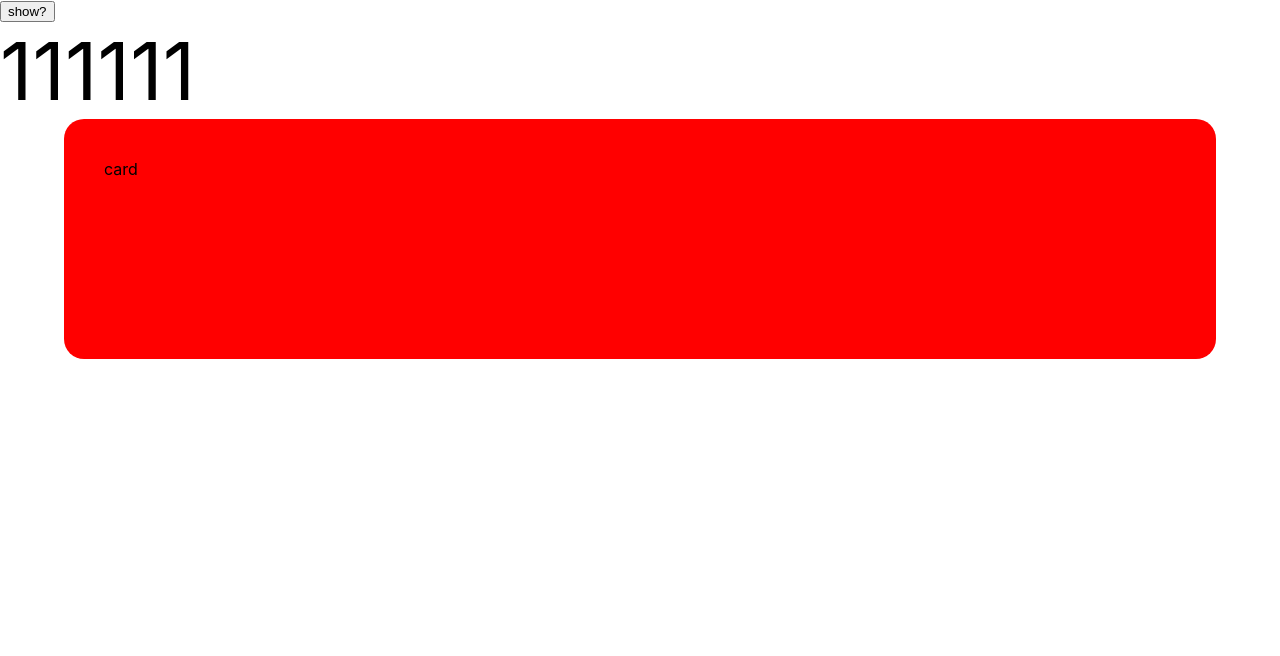
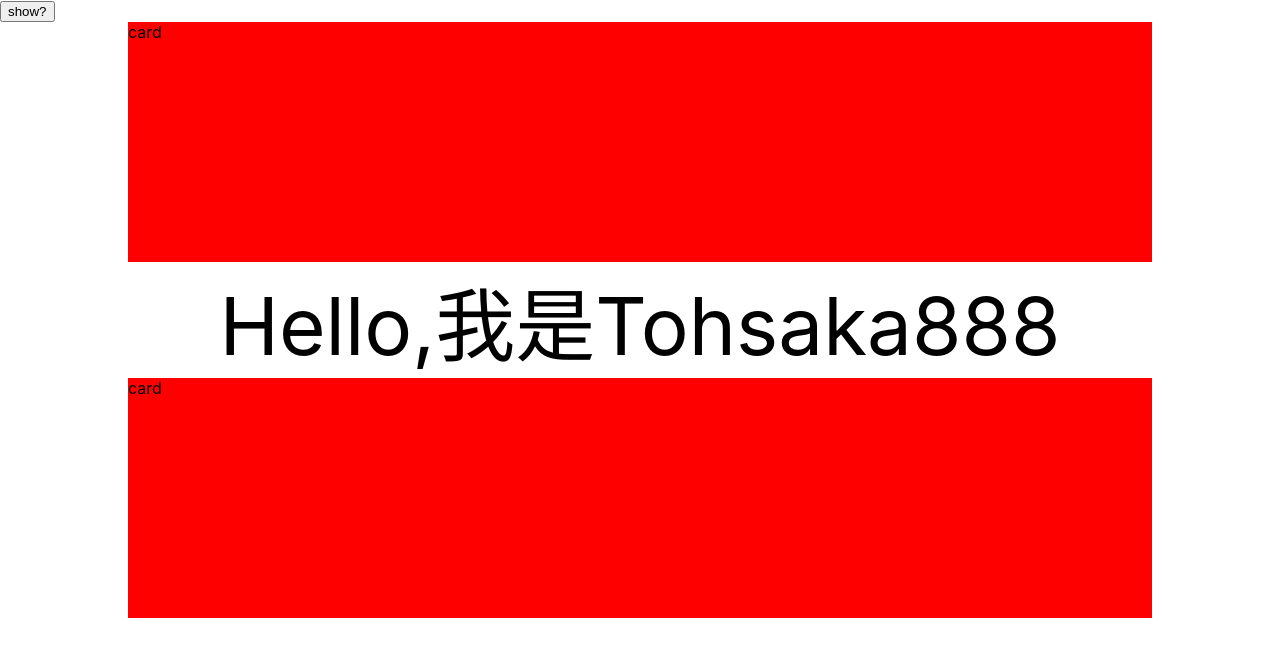
Before and after one commit to tohsaka888/personal-custom-animation, a React (Create React App) app: page / in a window 1280 px wide. Both pictures are taken after a click on the button "show?". Shown: the top 656 px of the page. Built offline with nearby package versions, Linux system fonts and the light colour scheme.

Commit message:
实例更新

```diff
--- a/src/App.css
+++ b/src/App.css
@@ -36,3 +36,10 @@
     transform: rotate(360deg);
   }
 }
+
+.card {
+  height: 30vh;
+  margin-left: 10vw;
+  background-color: red;
+  width: 80vw;
+}
--- a/src/App.tsx
+++ b/src/App.tsx
@@ -4,11 +4,18 @@ import TextMovement from "./springs/TextMovement";
 import TransformCard from "./springs/TransformCard";
 import { SpringConfig } from "react-spring";
 
-const configs: SpringConfig = {
+const configsLeft: SpringConfig = {
   mass: 1,
   tension: 200,
-  friction: 20,
-  bounce: 0.6,
+  friction: 50,
+  bounce: 0.8,
+};
+
+const configsRight: SpringConfig = {
+  mass: 1,
+  tension: 200,
+  friction: 30,
+  bounce: 0.8,
 };
 
 function App() {
@@ -22,25 +29,23 @@ function App() {
       >
         show?
       </button>
+      <TransformCard isMove={isMove} configs={configsLeft}>
+        <div className="card">card</div>
+      </TransformCard>
       <TextMovement
         isMove={isMove}
         initivalFontSize="1rem"
         transformFontSize="5rem"
       >
-        <div>111111</div>
+        <div style={{ textAlign: "center" }}>Hello,我是Tohsaka888</div>
       </TextMovement>
-      <TransformCard isMove={isMove} configs={configs}>
-        <div
-          style={{
-            height: "30vh",
-            width: "90vw",
-            background: "red",
-            marginLeft: "5vw",
-            borderRadius: "20px",
-          }}
-        >
-          <div style={{ padding: "40px" }}>card</div>
-        </div>
+      <TransformCard
+        isMove={isMove}
+        configs={configsRight}
+        initialX={-100}
+        delay={200}
+      >
+        <div className="card">card</div>
       </TransformCard>
     </div>
   );
```
